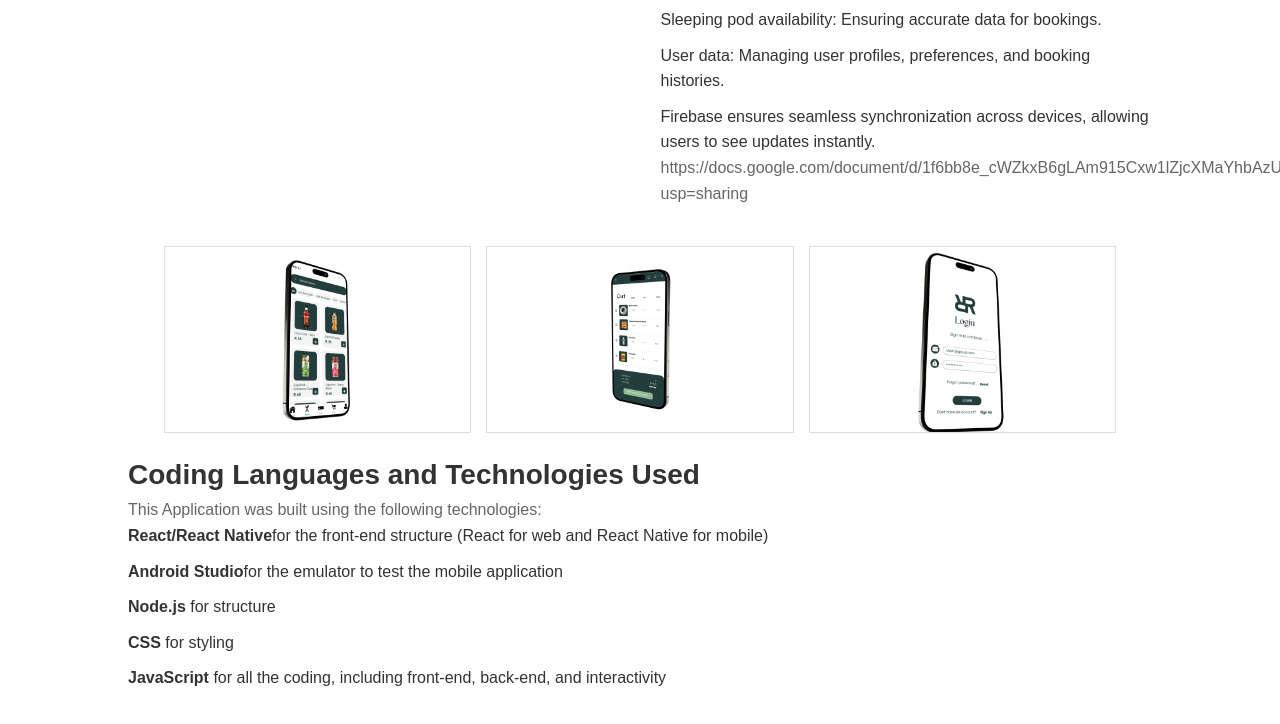
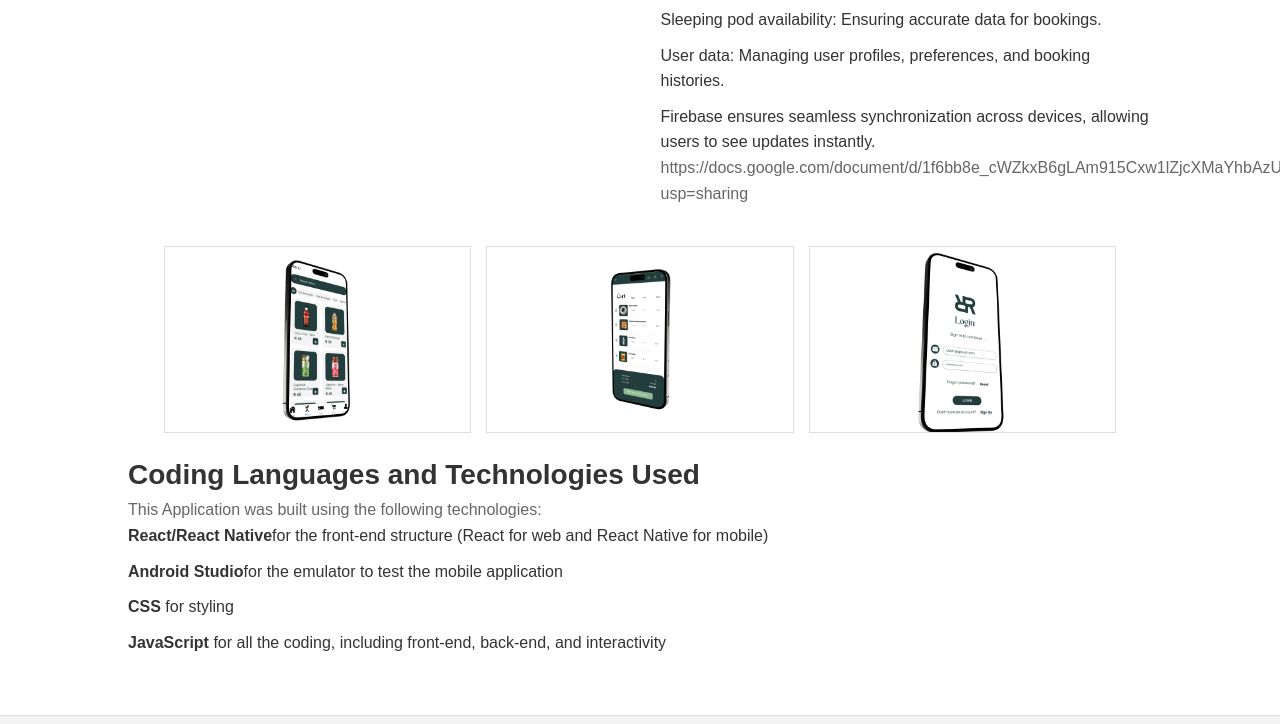
Before and after one commit to KutliMolefe/Portfolio, a plain HTML site: page rare.html in a window 1280 px wide. Shown: the part 689-1413 px from the top of the page. Drawn offline with Linux system fonts and the light colour scheme.

Commit message:
Add files via upload

```diff
--- a/rare.html
+++ b/rare.html
@@ -300,7 +300,7 @@ footer p {
                 <li><strong>React/React Native</strong>for the front-end structure (React for web and React Native for mobile)
 </li>
 				 <li><strong>Android Studio</strong>for the emulator to test the mobile application</li>
-				 <li><strong>Node.js</strong> for structure</li>
+
                 <li><strong>CSS</strong> for styling</li>
                 <li><strong>JavaScript</strong> for all the coding, including front-end, back-end, and interactivity</li>
 
```
Also changed, not shown: index.html (+1 -1 lines).
